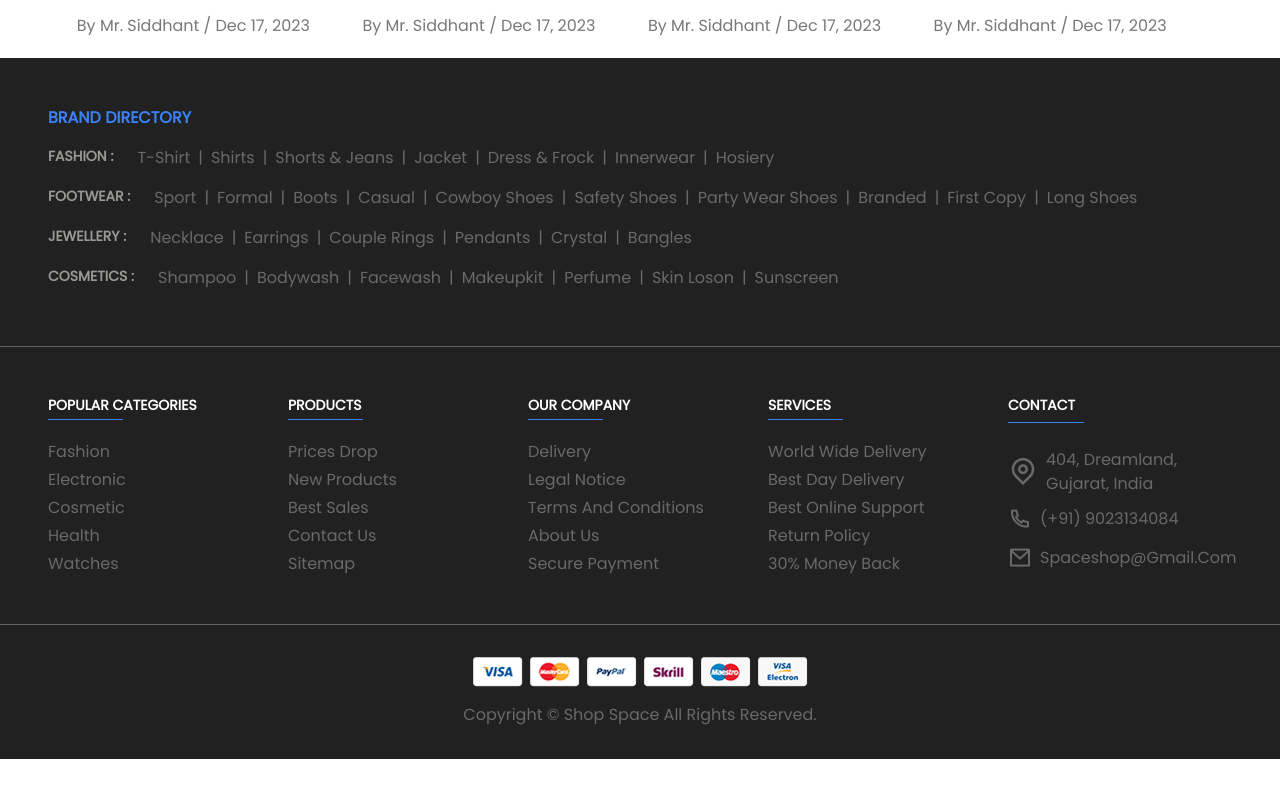
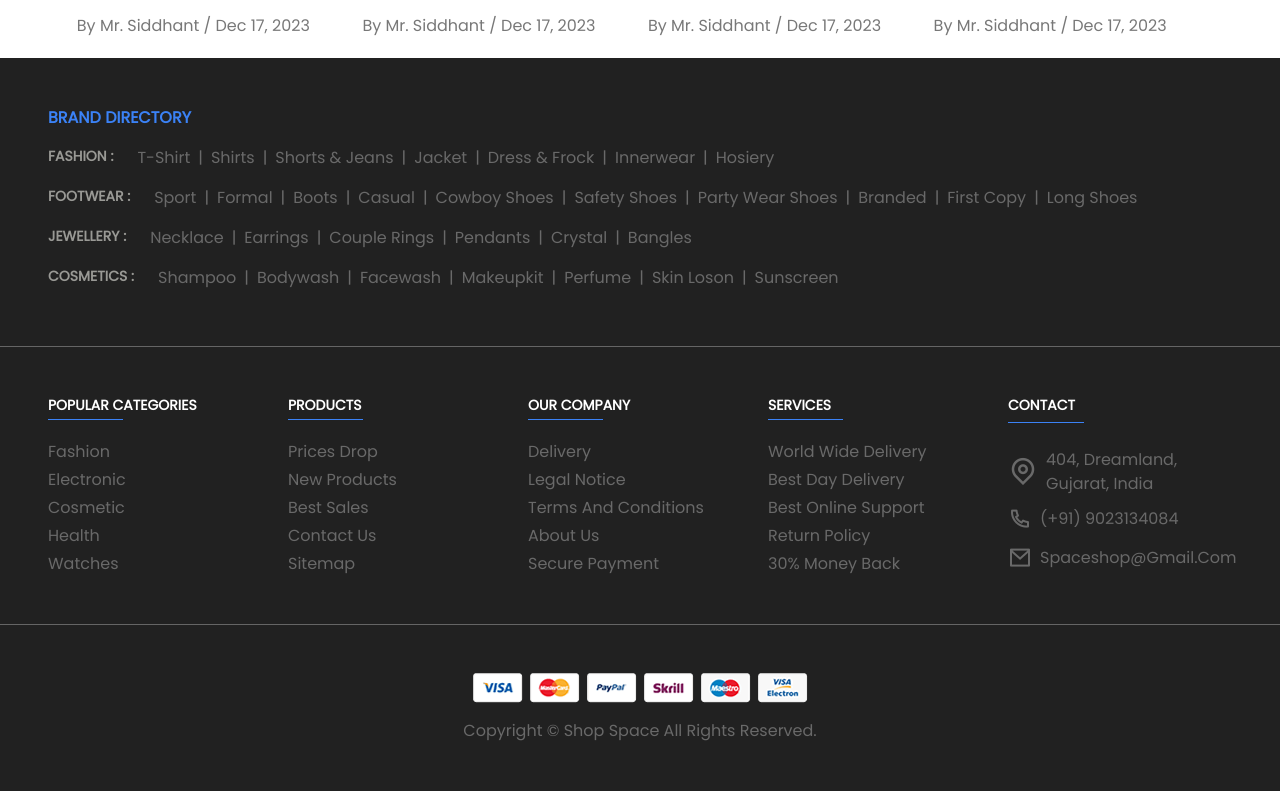
Before and after one commit to Siddhantsingh1230/ShopSpace, a React (Create React App) app: page / in a window 1280 px wide. Shown: the part 4554-5345 px from the top of the page. Before the commit the page ends 5313 px from the top, so only its background shows below. Built offline with nearby package versions, Linux system fonts and the light colour scheme.

Commit message:
fixed sizing css for footer home page

```diff
--- a/src/components/Footer.jsx
+++ b/src/components/Footer.jsx
@@ -423,7 +423,7 @@ const Footer = () => {
 
       {/* footer section 3 for all important link */}
 
-      <div className="p-8 flex flex-col gap-4 items-center ">
+      <div className="p-12 flex flex-col gap-4 items-center ">
         <img className="" src={Payment} alt="payment methods"></img>
         <p className="text-[#696969] capitalize">Copyright &copy; <a href="#">Shop Space</a> all rights reserved.</p>
       </div>
```
